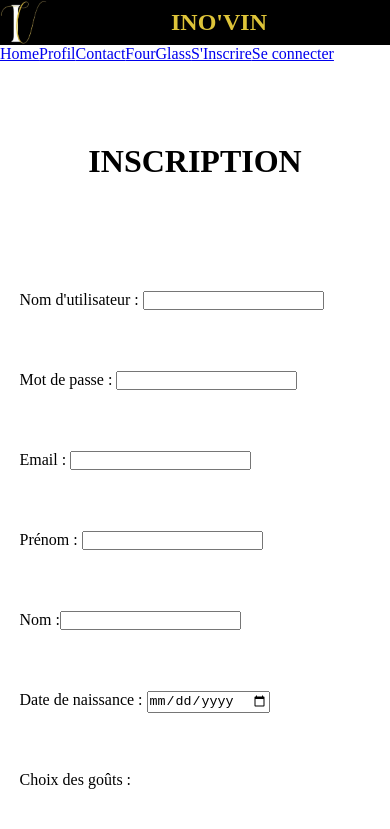
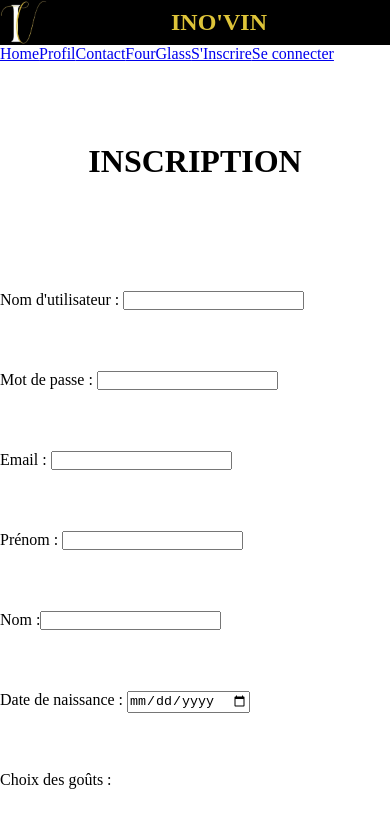
Before and after one commit to WildCodeSchool/2023-02-JS-Reims-project-3-inovin, a React (Vite) app in the folder frontend/: page /register in a window 390 px wide. Shown: the top 829 px of the page. Built offline with nearby package versions, Linux system fonts and the light colour scheme.

Commit message:
update : CSS modifié

```diff
--- a/frontend/src/App.css
+++ b/frontend/src/App.css
@@ -26,7 +26,7 @@
 h2 {
   text-align: center;
   color: #dec439;
-  padding: 10%;
+  padding: 5rem;
   margin-top: 6rem;
 }
 
@@ -52,7 +52,6 @@ h2 {
 .Inscription {
   text-align: justify;
   line-height: 5;
-  padding-left: 35%;
 }
 
 .taste-buttons {
@@ -76,10 +75,6 @@ h2 {
 }
 
 @media screen and (max-width: 600px) {
-  .Inscription {
-    padding-left: 5%;
-  }
-
   .taste-buttons {
     flex-direction: column;
     align-items: center;
```
